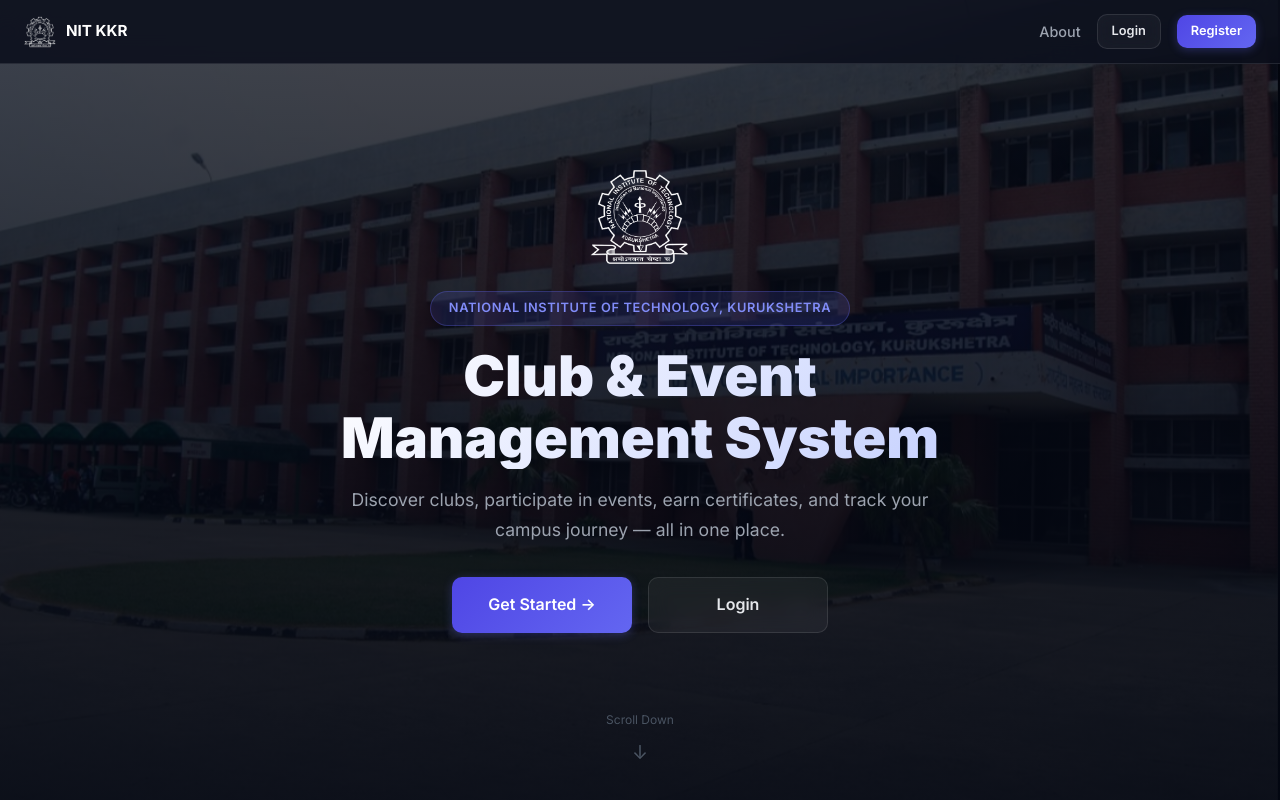
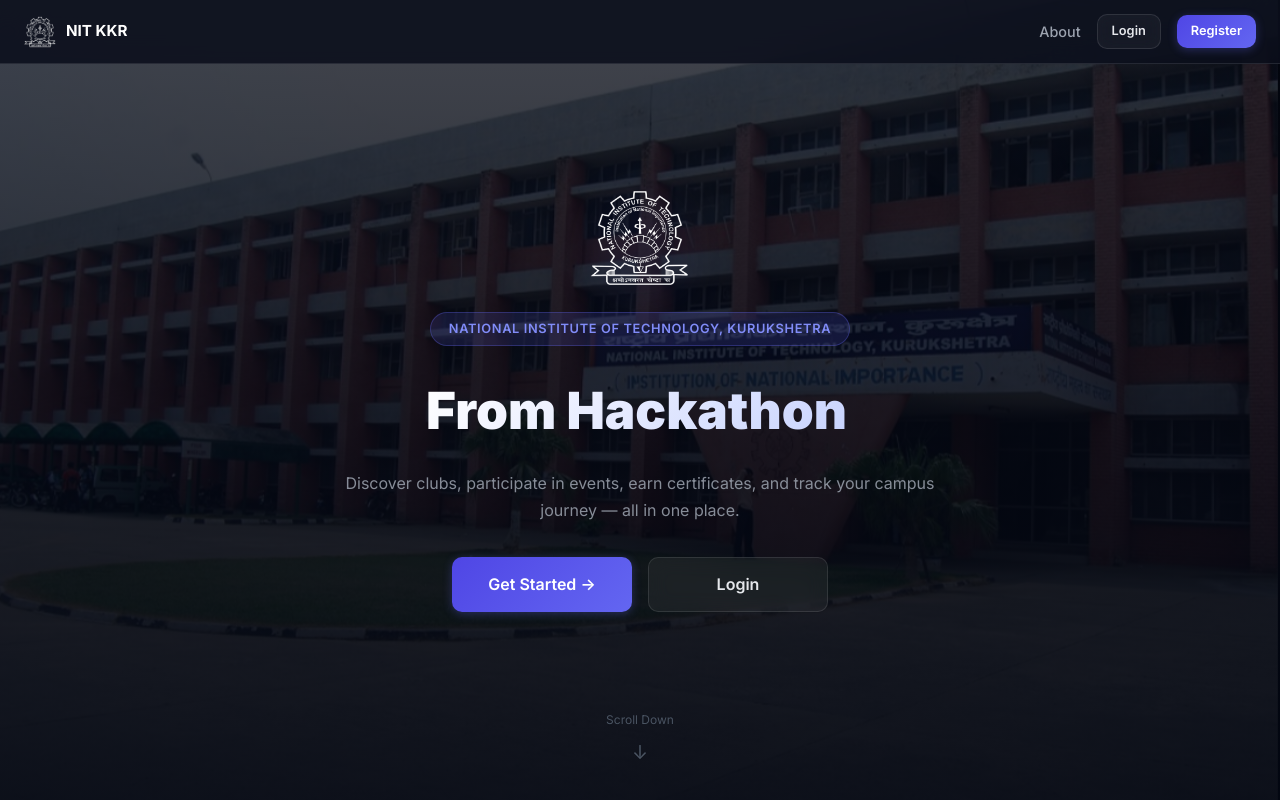
Before and after one commit to Kanickk/ProjectClubAndEvent, a Next.js app: page / in a window 1280 px wide. Shown: the top 800 px of the page. Built offline with nearby package versions, Linux system fonts and the light colour scheme; no server answers.

Commit message:
feat: add typing animation to hero section with cycling text lines

```diff
--- a/package.json
+++ b/package.json
@@ -10,7 +10,9 @@
   "dependencies": {
     "@supabase/ssr": "^0.6.1",
     "@supabase/supabase-js": "^2.49.4",
+    "html-to-docx": "^1.8.0",
     "jspdf": "^2.5.2",
+    "marked": "^17.0.4",
     "next": "^15.2.1",
     "qrcode": "^1.5.4",
     "react": "^19.0.0",
--- a/src/app/globals.css
+++ b/src/app/globals.css
@@ -726,6 +726,18 @@ textarea.form-input {
   }
 }
 
+@keyframes blink-caret {
+
+  0%,
+  100% {
+    opacity: 1;
+  }
+
+  50% {
+    opacity: 0;
+  }
+}
+
 .loading-screen {
   display: flex;
   align-items: center;
--- a/src/app/page.js
+++ b/src/app/page.js
@@ -3,12 +3,63 @@
 import Link from 'next/link';
 import Footer from '@/components/Footer';
 import Navbar from '@/components/Navbar';
-import { useEffect, useState } from 'react';
+import { useEffect, useState, useCallback } from 'react';
 import { createClient } from '@/lib/supabase-browser';
+
+const HERO_LINES = [
+    'Code. Create. Celebrate.',
+    'From Hackathons to DJ Nights.',
+    'From Innovation to Celebration.',
+    'One Campus. Infinite Vibes.',
+    'Welcome to the Experience',
+];
+
+const TYPING_SPEED = 70;
+const DELETING_SPEED = 40;
+const PAUSE_AFTER_TYPING = 1800;
+const PAUSE_AFTER_DELETING = 400;
 
 export default function HomePage() {
     const [user, setUser] = useState(null);
     const [profile, setProfile] = useState(null);
+    const [lineIndex, setLineIndex] = useState(0);
+    const [displayedText, setDisplayedText] = useState('');
+    const [isDeleting, setIsDeleting] = useState(false);
+
+    // Typing animation effect
+    useEffect(() => {
+        const currentLine = HERO_LINES[lineIndex];
+        let timeout;
+
+        if (!isDeleting) {
+            // Typing forward
+            if (displayedText.length < currentLine.length) {
+                timeout = setTimeout(() => {
+                    setDisplayedText(currentLine.slice(0, displayedText.length + 1));
+                }, TYPING_SPEED);
+            } else {
+                // Finished typing — pause then start deleting
+                timeout = setTimeout(() => {
+                    setIsDeleting(true);
+                }, PAUSE_AFTER_TYPING);
+            }
+        } else {
+            // Deleting
+            if (displayedText.length > 0) {
+                timeout = setTimeout(() => {
+                    setDisplayedText(displayedText.slice(0, -1));
+                }, DELETING_SPEED);
+            } else {
+                // Finished deleting — move to next line
+                timeout = setTimeout(() => {
+                    setIsDeleting(false);
+                    setLineIndex((prev) => (prev + 1) % HERO_LINES.length);
+                }, PAUSE_AFTER_DELETING);
+            }
+        }
+
+        return () => clearTimeout(timeout);
+    }, [displayedText, isDeleting, lineIndex]);
 
     useEffect(() => {
         const supabase = createClient();
@@ -84,25 +135,45 @@ export default function HomePage() {
                         NATIONAL INSTITUTE OF TECHNOLOGY, KURUKSHETRA
                     </div>
 
+                    {/* Typing Animation */}
+                    <div style={{
+                        minHeight: 'clamp(3.5rem, 8vw, 5.5rem)',
+                        display: 'flex',
+                        alignItems: 'center',
+                        justifyContent: 'center',
+                        marginBottom: '16px'
+                    }}>
                         <h1 style={{
-                        fontSize: 'clamp(2rem, 5vw, 3.5rem)',
+                            fontSize: 'clamp(1.8rem, 4.5vw, 3.2rem)',
                             fontWeight: 900,
-                        lineHeight: 1.1,
-                        marginBottom: '16px',
+                            lineHeight: 1.2,
                             background: 'linear-gradient(135deg, #fff 0%, var(--primary-200) 100%)',
                             WebkitBackgroundClip: 'text',
                             WebkitTextFillColor: 'transparent',
-                        backgroundClip: 'text'
+                            backgroundClip: 'text',
+                            margin: 0,
                         }}>
-                        Club & Event<br />Management System
+                            {displayedText}
+                            <span style={{
+                                display: 'inline-block',
+                                width: '3px',
+                                height: '1em',
+                                background: 'var(--primary-400)',
+                                marginLeft: '4px',
+                                verticalAlign: 'text-bottom',
+                                animation: 'blink-caret 0.75s step-end infinite',
+                                WebkitTextFillColor: 'var(--primary-400)',
+                            }} />
                         </h1>
+                    </div>
 
                     <p style={{
-                        fontSize: '1.1rem',
+                        fontSize: '1rem',
                         color: 'var(--dark-300)',
                         maxWidth: '600px',
                         margin: '0 auto 32px',
-                        lineHeight: 1.7
+                        lineHeight: 1.7,
+                        opacity: 0.85,
                     }}>
                         Discover clubs, participate in events, earn certificates, and track your campus journey — all in one place.
                     </p>
--- a/src/middleware.js
+++ b/src/middleware.js
@@ -29,7 +29,7 @@ export async function middleware(request) {
     const pathname = request.nextUrl.pathname;
 
     // Public routes - no auth required
-    const publicRoutes = ['/', '/login', '/register', '/about', '/verify', '/pending', '/forgot-password', '/reset-password', '/verify-email', '/experience'];
+    const publicRoutes = ['/', '/login', '/register', '/about', '/verify', '/pending', '/forgot-password', '/reset-password', '/verify-email'];
     if (publicRoutes.some(r => pathname === r || pathname.startsWith('/verify'))) {
         return supabaseResponse;
     }
```
Also changed, not shown: 1 other file (tests, documents, lock files or other folders). Lines whose indentation alone changed are shown as unchanged.
